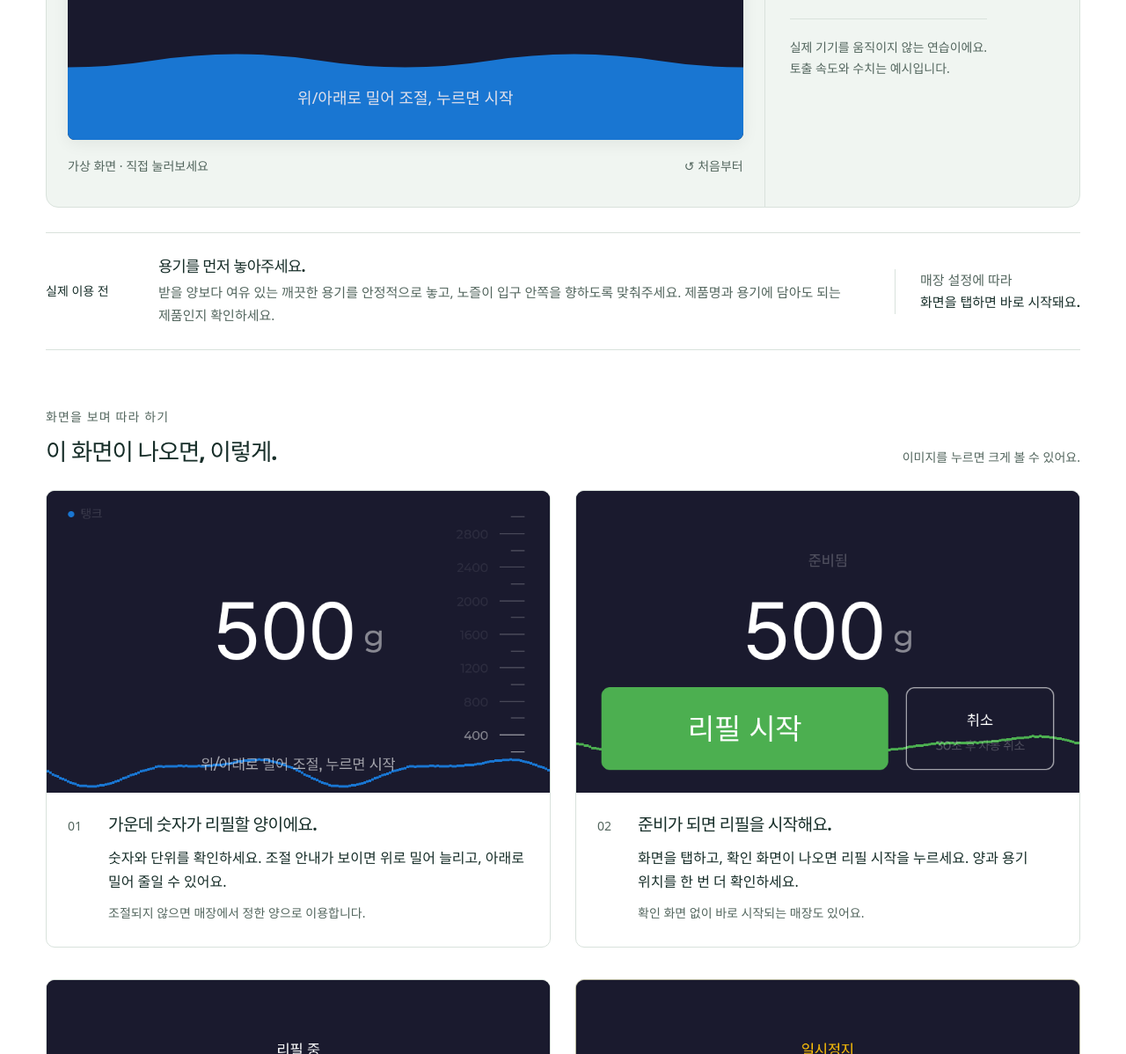
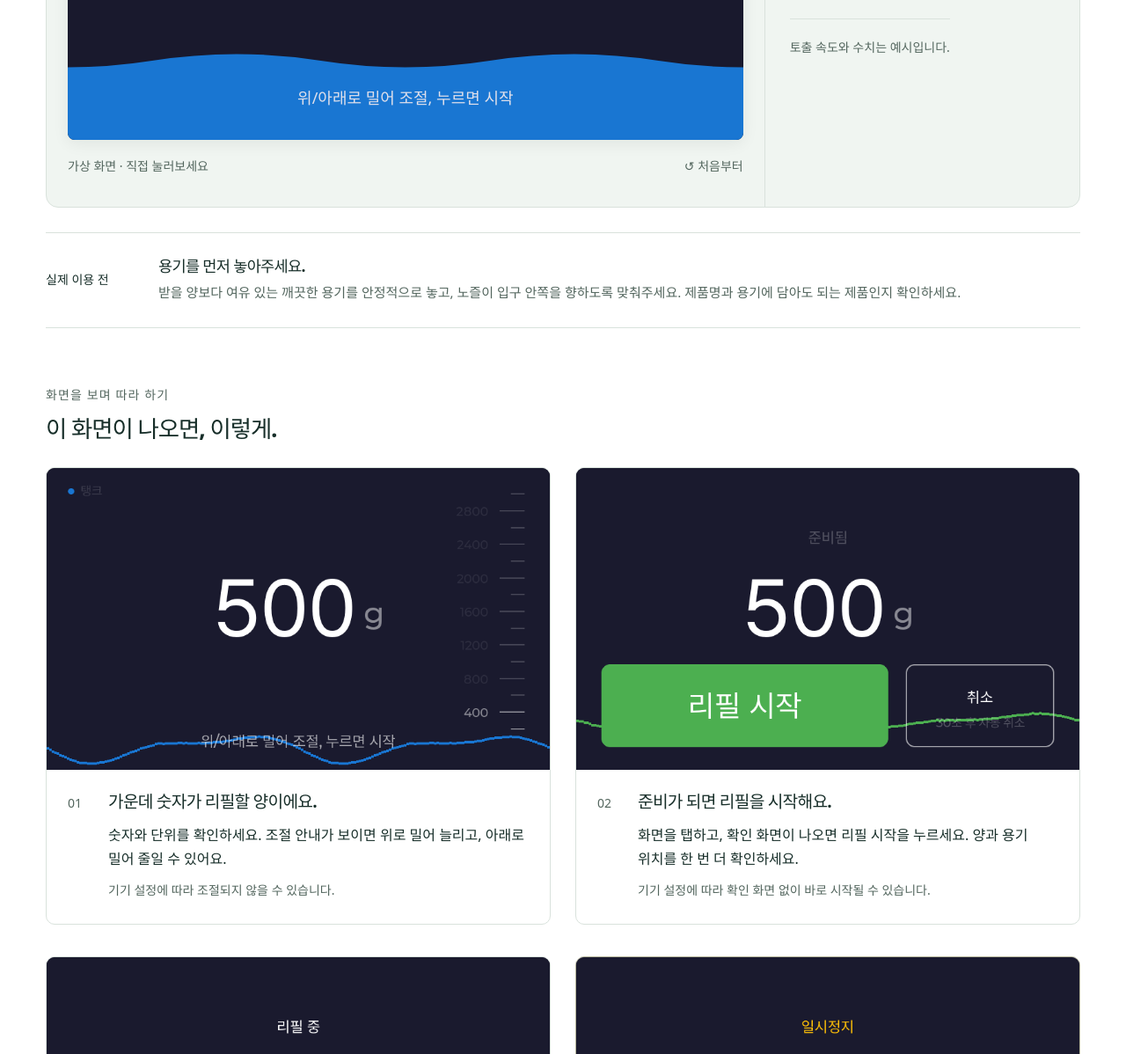
Before and after one commit to pyupwi/refill-station-guide, a plain HTML site: page index.html in a window 1280 px wide. Shown: the part 702-1900 px from the top of the page at 88% size. Drawn offline with Linux system fonts and the light colour scheme.

Commit message:
index.html 업데이트

```diff
--- a/index.html
+++ b/index.html
@@ -31,28 +31,29 @@
         <span class="lesson-label" id="lesson-label">움직이는 화면으로 보기</span>
         <div class="lesson-copy" aria-live="polite" aria-atomic="true"><h3 id="lesson-title">한 번의 리필을 따라가요.</h3><p id="lesson-text">양 확인부터 시작, 일시정지와 재개, 완료 후 대기까지 영상으로 확인하세요.</p></div>
         <div class="amount-controls" id="amount-controls" hidden><span>체험할 리필량</span><div class="stepper"><button type="button" id="amount-minus" aria-label="100 g 줄이기">−</button><output id="amount-value" aria-live="polite">500 g</output><button type="button" id="amount-plus" aria-label="100 g 늘리기">+</button></div><p>화면을 위아래로 밀어도 바뀌어요.</p></div>
-        <p class="practice-note">실제 기기를 움직이지 않는 연습이에요.<br>토출 속도와 수치는 예시입니다.</p>
+        <p class="practice-note">토출 속도와 수치는 예시입니다.</p>
       </aside>
     </div>
     <noscript><p class="no-script">영상과 아래 화면별 안내로 이용 순서를 확인하세요.</p></noscript>
   </section>
 
-  <aside class="prepare-note" id="prepare"><span class="prepare-label">실제 이용 전</span><div><h2>용기를 먼저 놓아주세요.</h2><p>받을 양보다 여유 있는 깨끗한 용기를 안정적으로 놓고, 노즐이 입구 안쪽을 향하도록 맞춰주세요. 제품명과 용기에 담아도 되는 제품인지 확인하세요.</p></div><p class="prepare-emphasis">매장 설정에 따라<br><strong>화면을 탭하면 바로 시작돼요.</strong></p></aside>
+  <aside class="prepare-note" id="prepare"><span class="prepare-label">실제 이용 전</span><div><h2>용기를 먼저 놓아주세요.</h2><p>받을 양보다 여유 있는 깨끗한 용기를 안정적으로 놓고, 노즐이 입구 안쪽을 향하도록 맞춰주세요. 제품명과 용기에 담아도 되는 제품인지 확인하세요.</p></div></aside>
 
   <section class="walkthrough" id="howto" aria-labelledby="howto-title">
-    <div class="section-heading"><div><p class="eyebrow">화면을 보며 따라 하기</p><h2 id="howto-title">이 화면이 나오면, 이렇게.</h2></div><p>이미지를 누르면 크게 볼 수 있어요.</p></div>
+    <div class="section-heading"><div><p class="eyebrow">화면을 보며 따라 하기</p><h2 id="howto-title">이 화면이 나오면, 이렇게.</h2></div>
+    </div>
     <div class="screen-grid">
-      <article class="screen-card" id="amount"><a class="screen-image" href="admin/3.5.3/images/dispense.png" target="_blank" rel="noopener" aria-label="양 선택 화면 크게 보기 (새 탭)"><img src="admin/3.5.3/images/dispense.png" alt="500 g과 위아래 조절 안내가 보이는 양 선택 화면" width="800" height="480" loading="lazy" decoding="async"></a><div class="card-copy"><span class="step-number">01</span><div><h3>가운데 숫자가 리필할 양이에요.</h3><p>숫자와 단위를 확인하세요. 조절 안내가 보이면 위로 밀어 늘리고, 아래로 밀어 줄일 수 있어요.</p><p class="card-note">조절되지 않으면 매장에서 정한 양으로 이용합니다.</p></div></div></article>
-      <article class="screen-card" id="start"><a class="screen-image" href="admin/3.5.3/images/confirm.png" target="_blank" rel="noopener" aria-label="시작 확인 화면 크게 보기 (새 탭)"><img src="admin/3.5.3/images/confirm.png" alt="초록색 리필 시작과 취소 버튼이 있는 시작 확인 화면" width="800" height="480" loading="lazy" decoding="async"></a><div class="card-copy"><span class="step-number">02</span><div><h3>준비가 되면 리필을 시작해요.</h3><p>화면을 탭하고, 확인 화면이 나오면 <strong>리필 시작</strong>을 누르세요. 양과 용기 위치를 한 번 더 확인하세요.</p><p class="card-note">확인 화면 없이 바로 시작되는 매장도 있어요.</p></div></div></article>
+      <article class="screen-card" id="amount"><a class="screen-image" href="admin/3.5.3/images/dispense.png" target="_blank" rel="noopener" aria-label="양 선택 화면 크게 보기 (새 탭)"><img src="admin/3.5.3/images/dispense.png" alt="500 g과 위아래 조절 안내가 보이는 양 선택 화면" width="800" height="480" loading="lazy" decoding="async"></a><div class="card-copy"><span class="step-number">01</span><div><h3>가운데 숫자가 리필할 양이에요.</h3><p>숫자와 단위를 확인하세요. 조절 안내가 보이면 위로 밀어 늘리고, 아래로 밀어 줄일 수 있어요.</p><p class="card-note">기기 설정에 따라 조절되지 않을 수 있습니다.</p></div></div></article>
+      <article class="screen-card" id="start"><a class="screen-image" href="admin/3.5.3/images/confirm.png" target="_blank" rel="noopener" aria-label="시작 확인 화면 크게 보기 (새 탭)"><img src="admin/3.5.3/images/confirm.png" alt="초록색 리필 시작과 취소 버튼이 있는 시작 확인 화면" width="800" height="480" loading="lazy" decoding="async"></a><div class="card-copy"><span class="step-number">02</span><div><h3>준비가 되면 리필을 시작해요.</h3><p>화면을 탭하고, 확인 화면이 나오면 <strong>리필 시작</strong>을 누르세요. 양과 용기 위치를 한 번 더 확인하세요.</p><p class="card-note">기기 설정에 따라 확인 화면 없이 바로 시작될 수 있습니다.</p></div></div></article>
       <article class="screen-card" id="progress"><a class="screen-image" href="admin/3.5.3/images/progress.png" target="_blank" rel="noopener" aria-label="리필 진행 화면 크게 보기 (새 탭)"><img src="admin/3.5.3/images/progress.png" alt="39% 진행률과 화면을 누르면 일시정지 안내가 보이는 리필 중 화면" width="800" height="480" loading="lazy" decoding="async"></a><div class="card-copy"><span class="step-number">03</span><div><h3>리필 중에는 용기를 그대로.</h3><p>진행률을 보며 자리를 지켜주세요. 용기와 노즐을 움직이지 말고, 끝날 때까지 기다려주세요.</p><p class="card-note">잠깐 멈추려면 진행 화면을 한 번 탭하세요.</p></div></div></article>
-      <article class="screen-card stop-card" id="stop"><a class="screen-image" href="admin/3.5.3/images/paused.png" target="_blank" rel="noopener" aria-label="일시정지 화면 크게 보기 (새 탭)"><img src="admin/3.5.3/images/paused.png" alt="노란 리필재개 버튼과 빨간 정지 버튼이 있는 일시정지 화면" width="800" height="480" loading="lazy" decoding="async"></a><div class="card-copy"><span class="step-number">04</span><div><h3>다시 시작하거나, 여기서 끝내요.</h3><p>일시정지한 뒤 계속하려면 <strong>리필재개</strong>, 이번 리필을 끝내려면 빨간 <strong>정지</strong>를 누르세요.</p><p class="card-note">넘칠 것 같거나 이상이 있으면 멈추고 직원에게 알려주세요.</p></div></div></article>
+      <article class="screen-card stop-card" id="stop"><a class="screen-image" href="admin/3.5.3/images/paused.png" target="_blank" rel="noopener" aria-label="일시정지 화면 크게 보기 (새 탭)"><img src="admin/3.5.3/images/paused.png" alt="노란 리필재개 버튼과 빨간 정지 버튼이 있는 일시정지 화면" width="800" height="480" loading="lazy" decoding="async"></a><div class="card-copy"><span class="step-number">04</span><div><h3>다시 시작하거나, 여기서 끝내요.</h3><p>일시정지한 뒤 계속하려면 <strong>리필재개</strong>, 이번 리필을 끝내려면 빨간 <strong>정지</strong>를 누르세요.</p><p class="card-note">넘칠 것 같거나 이상이 있으면 즉시 멈추고 직원에게 알려주세요.</p></div></div></article>
       <article class="screen-card" id="finish"><a class="screen-image" href="admin/3.5.3/images/result.png" target="_blank" rel="noopener" aria-label="리필 완료 화면 크게 보기 (새 탭)"><img src="admin/3.5.3/images/result.png" alt="초록색 배경에 500 g과 리필 완료가 표시된 화면" width="800" height="480" loading="lazy" decoding="async"></a><div class="card-copy"><span class="step-number">05</span><div><h3>완료돼도 잠시 기다려주세요.</h3><p>펌프가 멈춘 뒤 남은 액체가 떨어질 수 있어요. 완료 표시가 나와도 용기를 바로 꺼내지 마세요.</p><p class="card-note">마지막 방울까지 받을 수 있게 용기를 그대로 두세요.</p></div></div></article>
-      <article class="screen-card" id="wait"><a class="screen-image" href="admin/3.5.3/images/wait.png" target="_blank" rel="noopener" aria-label="다음 리필 준비 화면 크게 보기 (새 탭)"><img src="admin/3.5.3/images/wait.png" alt="잠시 대기 3초와 다음 리필 준비 중이 표시된 화면" width="800" height="480" loading="lazy" decoding="async"></a><div class="card-copy"><span class="step-number">06</span><div><h3>처음 화면으로 돌아오면 마무리.</h3><p>대기 화면이 끝나고 액체도 더 이상 떨어지지 않는 것을 확인한 뒤 용기를 꺼내세요.</p><p class="card-note">대기 시간은 매장 설정에 따라 달라요.</p></div></div></article>
+      <article class="screen-card" id="wait"><a class="screen-image" href="admin/3.5.3/images/wait.png" target="_blank" rel="noopener" aria-label="다음 리필 준비 화면 크게 보기 (새 탭)"><img src="admin/3.5.3/images/wait.png" alt="잠시 대기 3초와 다음 리필 준비 중이 표시된 화면" width="800" height="480" loading="lazy" decoding="async"></a><div class="card-copy"><span class="step-number">06</span><div><h3>처음 화면으로 돌아오면 마무리.</h3><p>대기 화면이 끝나고 액체도 더 이상 떨어지지 않는 것을 확인한 뒤 용기를 꺼내세요.</p><p class="card-note">대기 시간은 기기 설정에 따라 달라질 수 있습니다.</p></div></div></article>
     </div>
   </section>
 
   <section class="faq" aria-labelledby="faq-title"><h2 id="faq-title">이용 중 궁금할 때</h2><div><details><summary>리필량이 바뀌지 않아요.</summary><p>고정 용량으로 운영하는 매장일 수 있어요. 표시된 양이 용기에 맞지 않으면 직원에게 문의하세요.</p></details><details><summary>액체가 나오지 않거나 오류가 보여요.</summary><p>반복해서 시작하지 말고 직원에게 알려주세요. 리필 중이라면 화면을 탭해 일시정지한 뒤 정지를 누르세요.</p></details><details><summary>체험 화면과 실제 화면이 조금 달라요.</summary><p>매장마다 양 조절, 색상, 시작 확인과 대기 설정이 다를 수 있어요. 실제 기기에 표시된 안내를 따라주세요.</p></details></div></section>
 </main>
-<footer class="site-footer"><p><strong>endet.</strong> <span style="position: absolute; left: 50%; transform: translateX(-50%);">문의: hello@endet.xyz</span>
+<footer class="site-footer"><p><strong>endet.</strong> <span style="position: absolute; left: 50%; transform: translateX(-50%);">hello@endet.xyz</span>
   </p><a href="#top">맨 위로 ↑</a></footer>
 </body></html>
```
